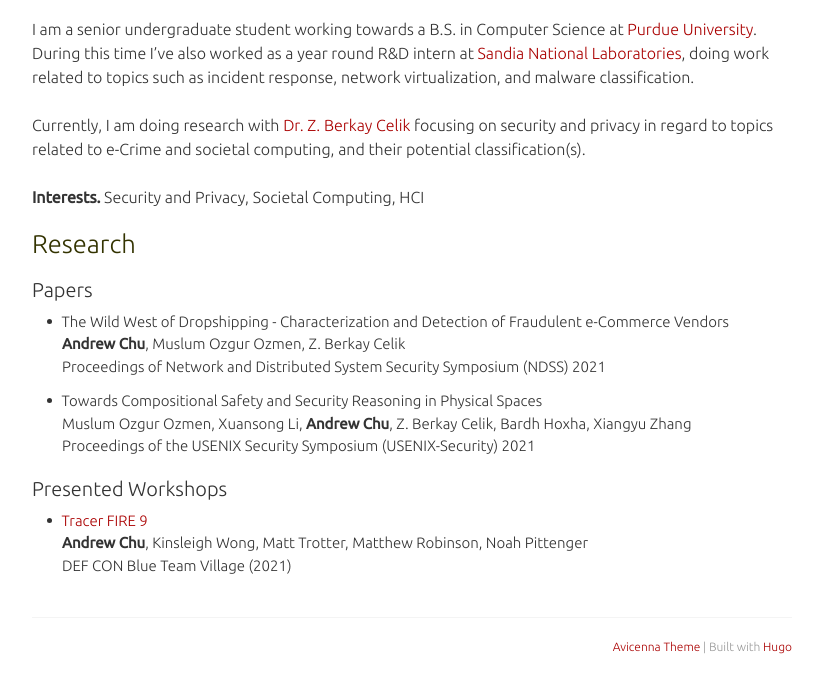
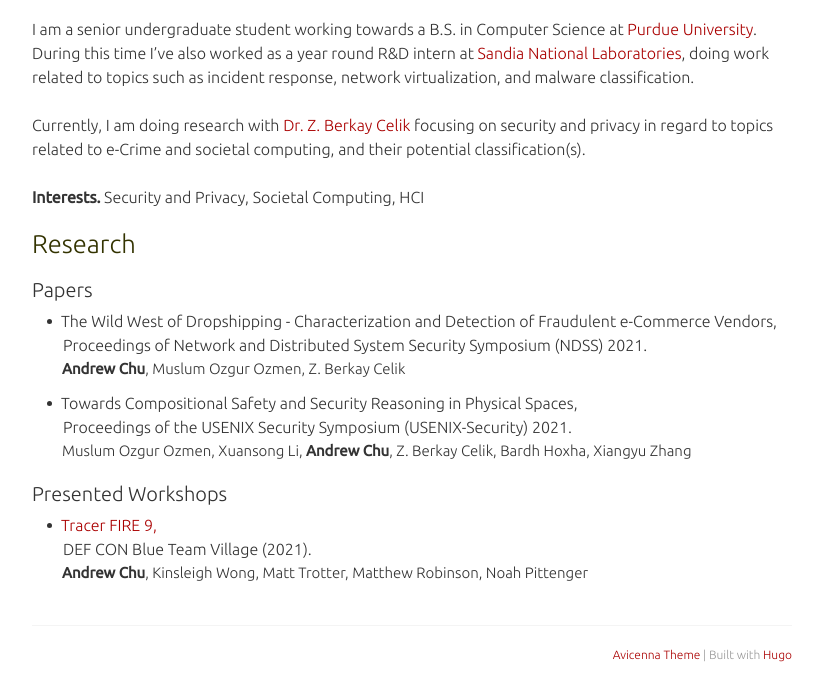
Before and after one commit to andrewcchu/andrewcchu.github.io-OLD, a plain HTML site: page index.html in a window 1280 px wide. Shown: the part 351-1035 px from the top of the page, without its empty margins (228-1051 px from the left). Drawn offline with Linux system fonts and the light colour scheme.

Commit message:
Update theme.

```diff
--- a/css/main.css
+++ b/css/main.css
@@ -287,6 +287,7 @@ ul {
 .collaborators {
   font-size: 15px;
   margin-left: 1em;
+  margin-top: .1em;
 }
 
 .year {
@@ -299,8 +300,11 @@ ul {
 }
 
 .publications {
-  font-size: 15px;
   margin-left: -.5em;
+}
+
+.destination {
+  margin-left: 1em;
 }
 
 .code_blog {
--- a/index.html
+++ b/index.html
@@ -82,36 +82,30 @@ incident response, network virtualization, and malware classification.
 
     <li>
 
-      <p class="publications"> The Wild West of Dropshipping - Characterization and Detection of Fraudulent e-Commerce Vendors </p>
+      <p class="publications"> The Wild West of Dropshipping - Characterization and Detection of Fraudulent e-Commerce Vendors, </p>
+
+      <br>
+      <p class="destination"> Proceedings of Network and Distributed System Security Symposium (NDSS) 2021. </p>
+
 
 
       <span class="collaborators">
         <strong>Andrew Chu</strong>, Muslum Ozgur Ozmen, Z. Berkay Celik
       </span>
-
-      <span class="collaborators">
-        Proceedings of Network and Distributed System Security Symposium (NDSS) 2021
-      </span>
-
-
-
     </li>
 
     <li>
 
-      <p class="publications"> Towards Compositional Safety and Security Reasoning in Physical Spaces </p>
+      <p class="publications"> Towards Compositional Safety and Security Reasoning in Physical Spaces, </p>
+
+      <br>
+      <p class="destination"> Proceedings of the USENIX Security Symposium (USENIX-Security) 2021. </p>
+
 
 
       <span class="collaborators">
         Muslum Ozgur Ozmen, Xuansong Li, <strong>Andrew Chu</strong>, Z. Berkay Celik, Bardh Hoxha, Xiangyu Zhang
       </span>
-
-      <span class="collaborators">
-        Proceedings of the USENIX Security Symposium (USENIX-Security) 2021
-      </span>
-
-
-
     </li>
 
   </ul><div class="year">Presented Workshops</div>
@@ -120,19 +114,16 @@ incident response, network virtualization, and malware classification.
 
     <li>
 
-      <a href="https://cfc.blueteamvillage.org/call-for-content-2020/talk/A8YVVN/" class="publications"> Tracer FIRE 9 </a>
+      <a href="https://cfc.blueteamvillage.org/call-for-content-2020/talk/A8YVVN/" class="publications"> Tracer FIRE 9, </a>
+
+      <br>
+      <p class="destination"> DEF CON Blue Team Village (2021). </p>
+
 
 
       <span class="collaborators">
         <strong>Andrew Chu</strong>, Kinsleigh Wong, Matt Trotter, Matthew Robinson, Noah Pittenger
       </span>
-
-      <span class="collaborators">
-        DEF CON Blue Team Village (2021)
-      </span>
-
-
-
     </li>
 
   </ul></div>
```
